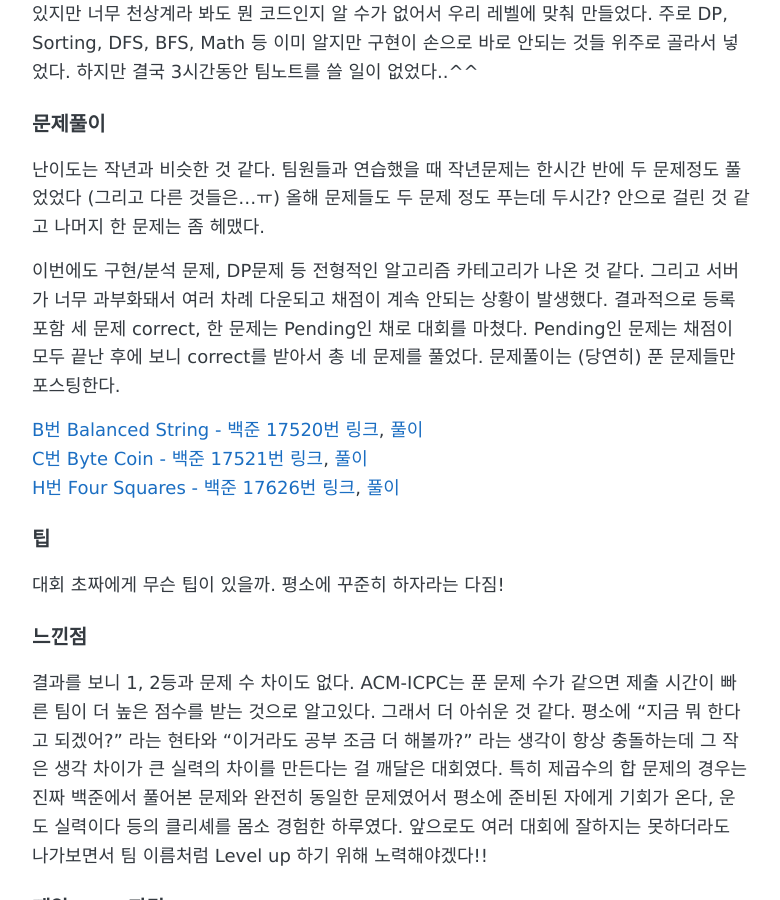
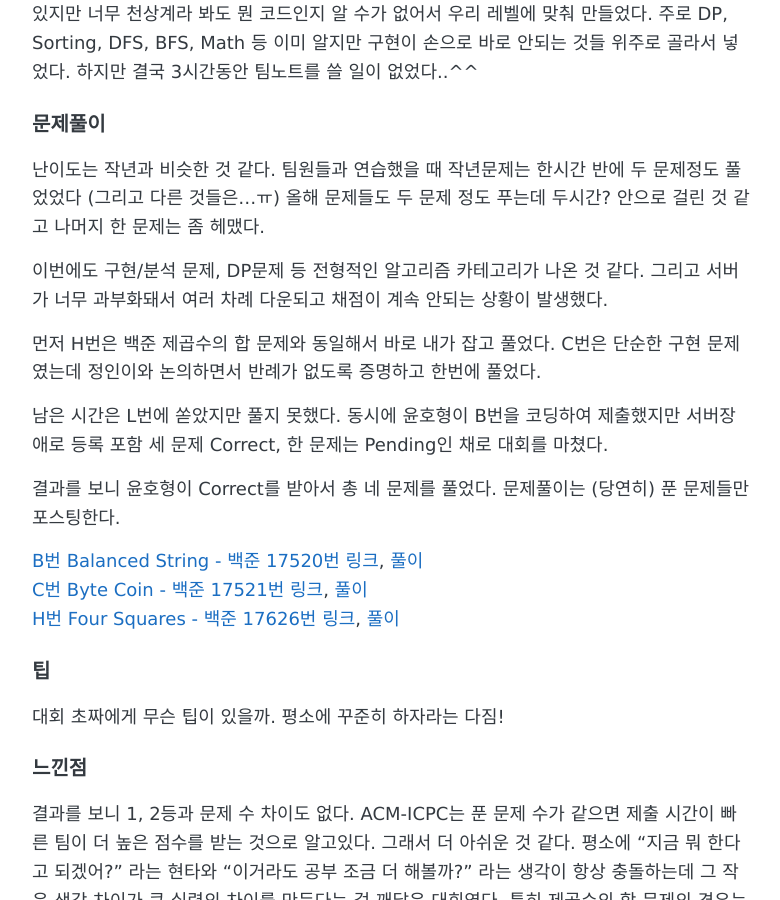
Before and after one commit to sihyungyou/sihyungyou.github.io, a Jekyll site: the page built from _posts/2019-10-05-acmicpc2019예선.md, in a window 1280 px wide and 900 px high, scrolled down 1680 px. Shown: the whole window, without its empty margins (248-1028 px from the left). Built offline with Jekyll 4.4.1, drawn with Linux system fonts in a browser that asks for light colours; comment, search, counter and statistics services are not loaded.

Commit message:
예선, 본선 추가

```diff
--- a/_posts/2019-10-05-acmicpc2019.md
+++ b/_posts/2019-10-05-acmicpc2019예선.md
@@ -31,7 +31,13 @@ comments: true
 ### 문제풀이
 난이도는 작년과 비슷한 것 같다. 팀원들과 연습했을 때 작년문제는 한시간 반에 두 문제정도 풀었었다 (그리고 다른 것들은...ㅠ) 올해 문제들도 두 문제 정도 푸는데 두시간? 안으로 걸린 것 같고 나머지 한 문제는 좀 헤맸다.
 
-이번에도 구현/분석 문제, DP문제 등 전형적인 알고리즘 카테고리가 나온 것 같다. 그리고 서버가 너무 과부화돼서 여러 차례 다운되고 채점이 계속 안되는 상황이 발생했다. 결과적으로 등록 포함 세 문제 correct, 한 문제는 Pending인 채로 대회를 마쳤다. Pending인 문제는 채점이 모두 끝난 후에 보니 correct를 받아서 총 네 문제를 풀었다. 문제풀이는 (당연히) 푼 문제들만 포스팅한다.
+이번에도 구현/분석 문제, DP문제 등 전형적인 알고리즘 카테고리가 나온 것 같다. 그리고 서버가 너무 과부화돼서 여러 차례 다운되고 채점이 계속 안되는 상황이 발생했다.
+
+먼저 H번은 백준 제곱수의 합 문제와 동일해서 바로 내가 잡고 풀었다. C번은 단순한 구현 문제였는데 정인이와 논의하면서 반례가 없도록 증명하고 한번에 풀었다.
+
+남은 시간은 L번에 쏟았지만 풀지 못했다. 동시에 윤호형이 B번을 코딩하여 제출했지만 서버장애로 등록 포함 세 문제 Correct, 한 문제는 Pending인 채로 대회를 마쳤다.
+
+결과를 보니 윤호형이 Correct를 받아서 총 네 문제를 풀었다. 문제풀이는 (당연히) 푼 문제들만 포스팅한다.
 
 [B번 Balanced String - 백준 17520번 링크](https://www.acmicpc.net/problem/17520), [풀이](https://sihyungyou.github.io/acmicpc2019-B/)
 [C번 Byte Coin - 백준 17521번 링크](https://www.acmicpc.net/problem/17521), [풀이](https://sihyungyou.github.io/acmicpc2019-C/)
```
Also changed, not shown: _posts/2019-11-09-acmicpc2019본선.md (added, +50 -0 lines).
